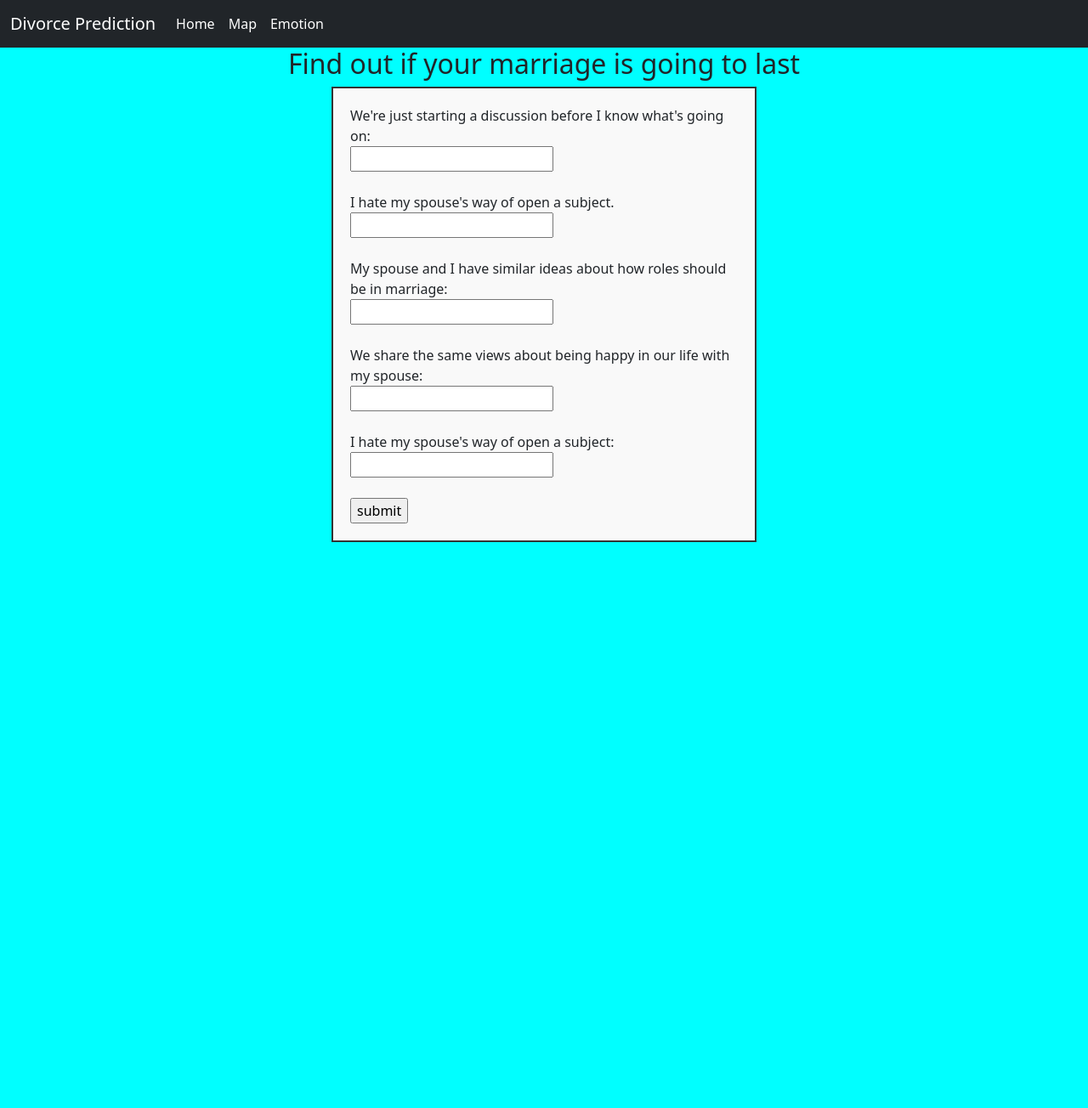
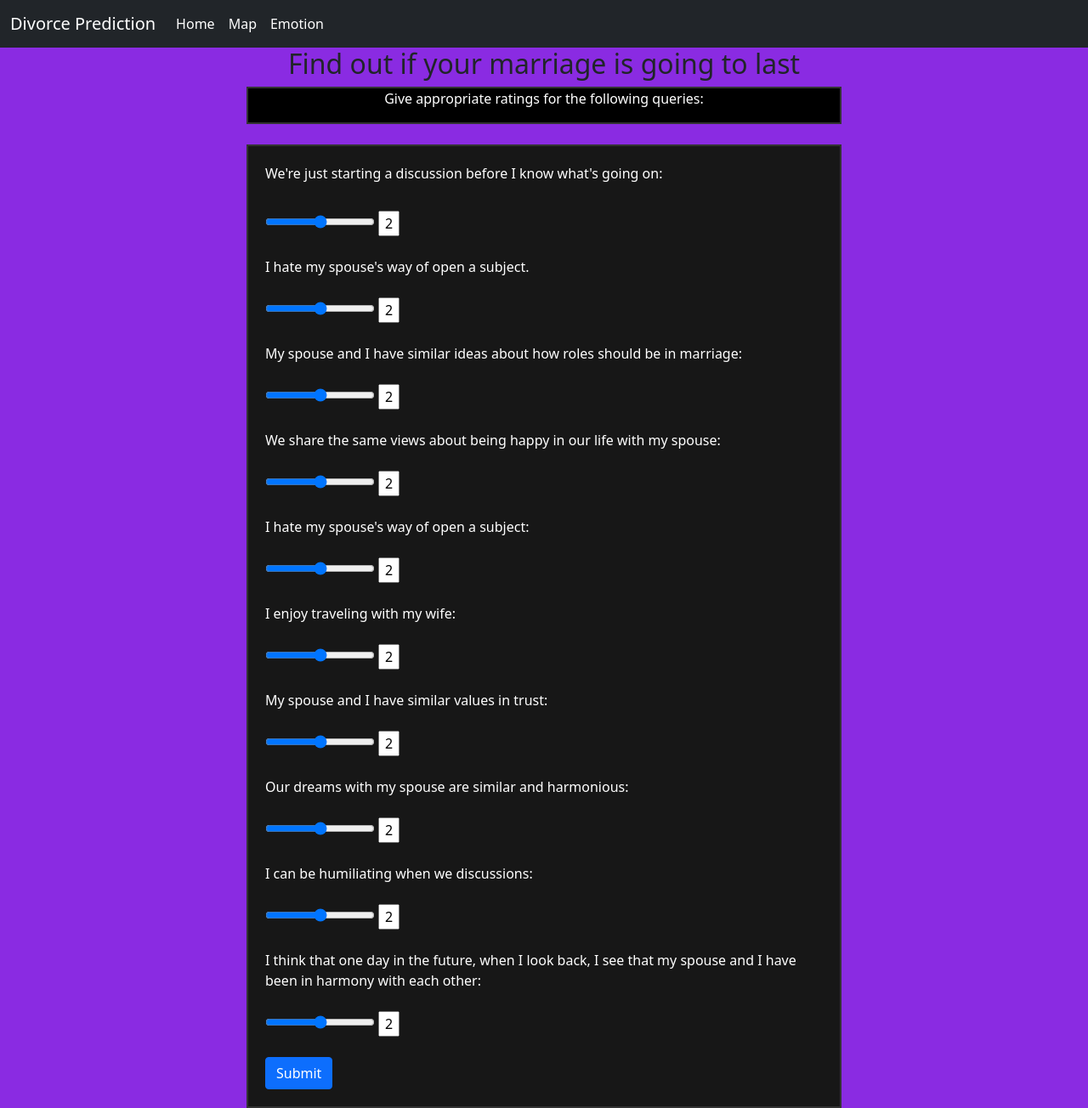
Before and after one commit to VaibhaveS/MentalHealthWithAI, a Flask app: page /div_pred in a window 1280 px wide. Shown: the whole page at 85% size. Before the commit the page ends 638 px from the top, so only its background shows below. Run offline with Flask 2, Linux system fonts and the light colour scheme; some libraries are stand-ins or nearby versions.

Commit message:
updated form page UI

```diff
--- a/proj/static/main.css
+++ b/proj/static/main.css
@@ -76,14 +76,39 @@ audio{
     color:gold;
 }
 
-.div_form{
-    margin:0 auto;
-    width:500px;
-    padding:20px;
-    background:#f9f9f9;
-    border:2px solid #333;
-}
-
 .home {
     background-color: black;
 }
+.div_form{
+    margin:0 auto;
+width:700px;
+padding:20px;
+background: #171717;
+/*background:rgb(94, 167, 151); */
+border:2px solid #333;
+}
+
+.div_question{
+    margin:0 auto;
+width:700px;
+background:black;
+border:2px solid #333;
+}
+
+
+.textInp {
+    width: 25px;
+}
+.rangeInp {
+    background-color: orange;
+}
+
+label {
+    color: white;
+    display: block;
+}
+
+input {
+    display:inline-block;
+    text-align:center;
+}
--- a/proj/templates/div_pred.html
+++ b/proj/templates/div_pred.html
@@ -3,26 +3,60 @@
 {% block contenta %}
 <html>
     <head>
+        <script>
+            function updateTextInput(val,num) {
+                ID = "textInput" + num
+                document.getElementById(ID).value=val;
+            }
 
+        </script>
     </head>
     <style>
 
+
     </style>
-    <body style="background-color:#00ffff">
+    <!--  #00ffff-->
+    <body style="background-color:blueviolet;">
         <h2 style="text-align:center">Find out if your marriage is going to last</h2>
+        <div class="div_question">
+        <p class="text-center" style="color: white;">Give appropriate ratings for the following queries:</p>
+        </div>
+        <br>
         <div class="div_form">
-        <form id="f" name="f" >
-            <label for="Q1">We're just starting a discussion before I know what's going on:</label><br>
-            <input type="number" id="q1" name="q1"><br><br>
+        <form id="f" name="f">
+            <label for="Q1" class="form-label">We're just starting a discussion before I know what's going on:</label><br>
+            <input class="rangeInp" type="range" id="q1" name = "q1" min="0" max="4" onchange="updateTextInput(this.value,1)">
+            <input type="text" id="textInput1" class="textInp" value="2"><br><br>
             <label for="Q2">I hate my spouse's way of open a subject.</label><br>
-            <input type="number" id="q2" name="q2"><br><br>
+            <input class="rangeInp" type="range" id="q2" name = "q2" min="0" max="4" onchange="updateTextInput(this.value,2)">
+            <input type="text" id="textInput2" class="textInp" value="2"><br><br>
             <label for="Q3">My spouse and I have similar ideas about how roles should be in marriage:</label><br>
-            <input type="number" id="q3" name="q3"><br><br>
+            <input class="rangeInp" type="range" id="q3" name = "q3" min="0" max="4" onchange="updateTextInput(this.value,3)">
+            <input type="text" id="textInput3" class="textInp" value="2"><br><br>
             <label for="Q4">We share the same views about being happy in our life with my spouse:</label><br>
-            <input type="number" id="q4" name="q4"><br><br>
+            <input class="rangeInp" type="range" id="q4" name = "q4" min="0" max="4" onchange="updateTextInput(this.value,4)">
+            <input type="text" id="textInput4" class="textInp" value="2"><br><br>
             <label for="Q5">I hate my spouse's way of open a subject:</label><br>
-            <input type="number" id="q5" name="q5"><br><br>
-            <input type="submit" value="submit">
+            <input class="rangeInp" type="range" id="q5" name = "q5" min="0" max="4" onchange="updateTextInput(this.value,5)">
+            <input type="text" id="textInput5" class="textInp" value="2"><br><br>
+            <label for="Q6">I enjoy traveling with my wife:</label><br>
+            <input class="rangeInp" type="range" id="q6" name = "q6" min="0" max="4" onchange="updateTextInput(this.value,6)">
+            <input type="text" id="textInput6" class="textInp" value="2"><br><br>
+            <label for="Q7"> My spouse and I have similar values in trust:</label><br>
+            <input class="rangeInp" type="range" id="q7" name = "q7" min="0" max="4" onchange="updateTextInput(this.value,7)">
+            <input type="text" id="textInput7" class="textInp" value="2"><br><br>
+            <label for="Q8"> Our dreams with my spouse are similar and harmonious:</label><br>
+            <input class="rangeInp" type="range" id="q8" name = "q8" min="0" max="4" onchange="updateTextInput(this.value,8)">
+            <input type="text" id="textInput8" class="textInp" value="2"><br><br>
+            <label for="Q9"> I can be humiliating when we discussions:</label><br>
+            <input class="rangeInp" type="range" id="q9" name = "q9" min="0" max="4" onchange="updateTextInput(this.value,9)">
+            <input type="text" id="textInput9" class="textInp" value="2"><br><br>
+            <label for="Q10"> I think that one day in the future, when I look back, I see that my spouse and I have been in harmony with each other:</label><br>
+            <input class="rangeInp" type="range" id="q10" name = "q10" min="0" max="4" onchange="updateTextInput(this.value,10)">
+            <input type="text" id="textInput10" class="textInp" value="2"><br><br>
+            <div class="col-12">
+                <button type="submit" class="btn btn-primary">Submit</button>
+            </div>
         </form>
     </div>
     </body>
```
